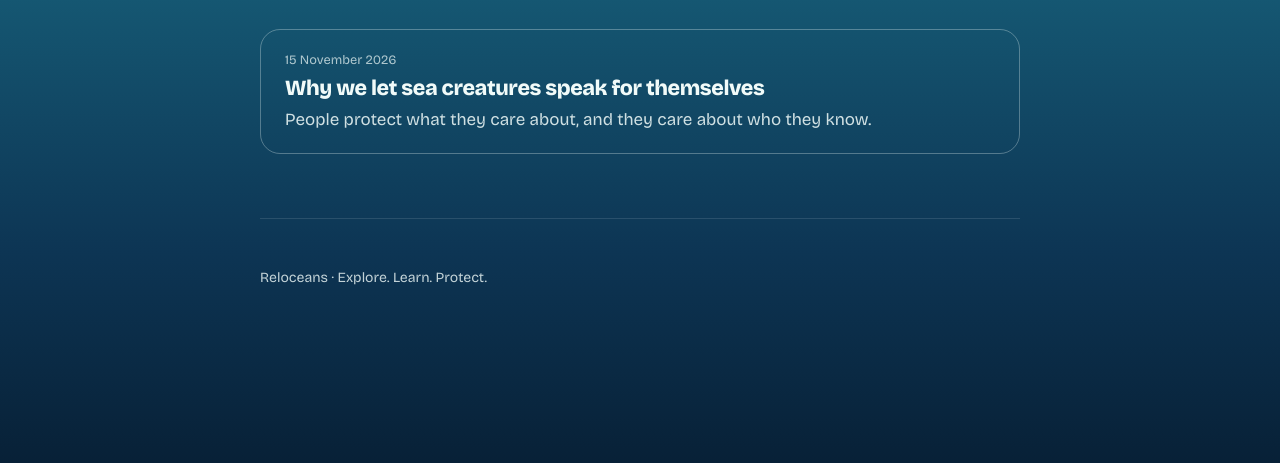
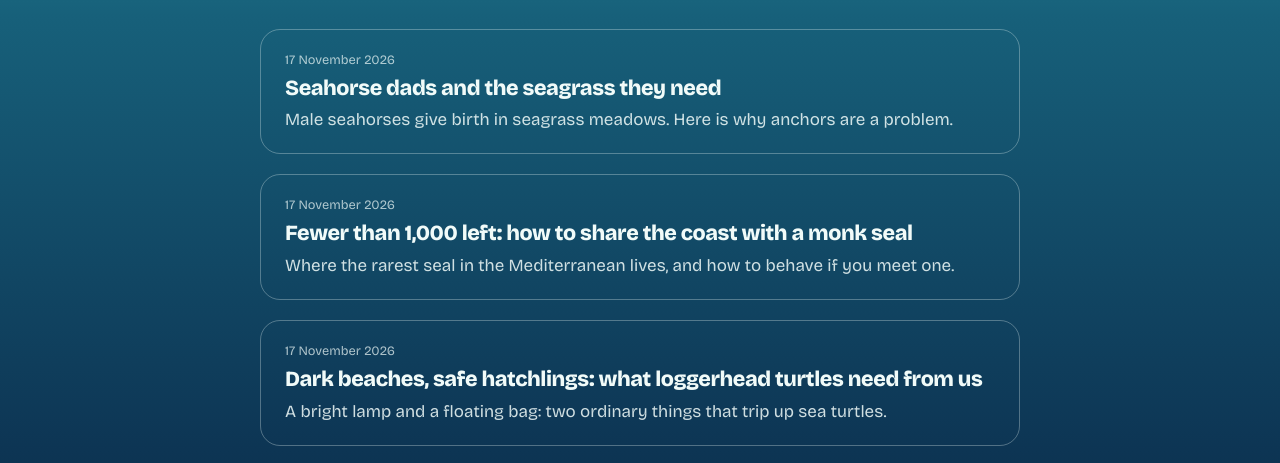
Before and after one commit to Reloceans/reloceans.github.io, a plain HTML site: page blog/index.html in a window 1280 px wide. Shown: the part 309-772 px from the top of the page. Drawn offline with nearby package versions, Linux system fonts and the light colour scheme.

Commit message:
Update index.html

```diff
--- a/blog/index.html
+++ b/blog/index.html
@@ -25,6 +25,9 @@
     <p class="lede">Short, fact-checked reads about the crew and their neighbours, each with one small thing you can do.</p>
     <ul class="posts">
       <!-- POSTS: newest first. Each new post is added as a new <li> right below this line. -->
+      <li><a href="/blog/seahorse-dads-and-seagrass.html"><time datetime="2026-11-17">17 November 2026</time><h2>Seahorse dads and the seagrass they need</h2><p>Male seahorses give birth in seagrass meadows. Here is why anchors are a problem.</p></a></li>
+      <li><a href="/blog/sharing-the-coast-with-a-monk-seal.html"><time datetime="2026-11-17">17 November 2026</time><h2>Fewer than 1,000 left: how to share the coast with a monk seal</h2><p>Where the rarest seal in the Mediterranean lives, and how to behave if you meet one.</p></a></li>
+      <li><a href="/blog/dark-beaches-safe-hatchlings.html"><time datetime="2026-11-17">17 November 2026</time><h2>Dark beaches, safe hatchlings: what loggerhead turtles need from us</h2><p>A bright lamp and a floating bag: two ordinary things that trip up sea turtles.</p></a></li>
       <li><a href="/blog/why-sea-creatures-speak.html"><time datetime="2026-11-15">15 November 2026</time><h2>Why we let sea creatures speak for themselves</h2><p>People protect what they care about, and they care about who they know.</p></a></li>
     </ul>
   </main>
```
